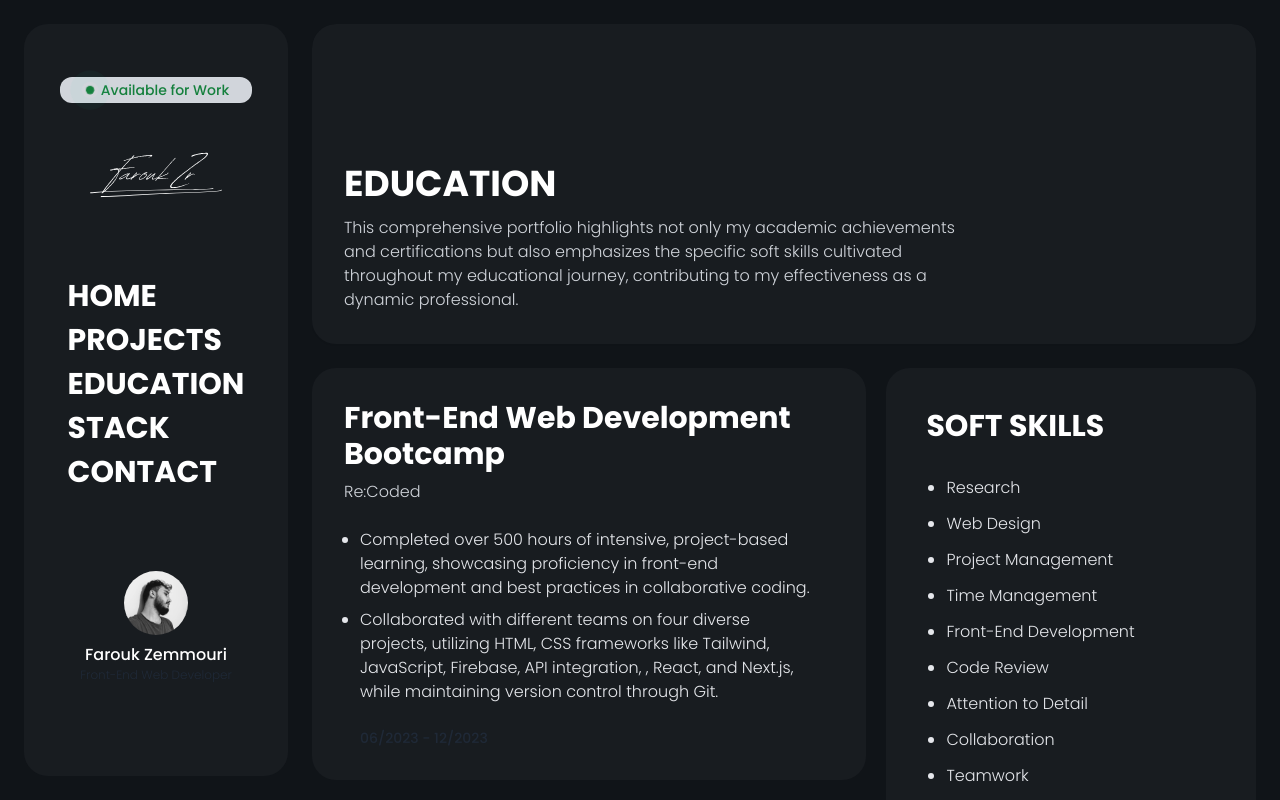
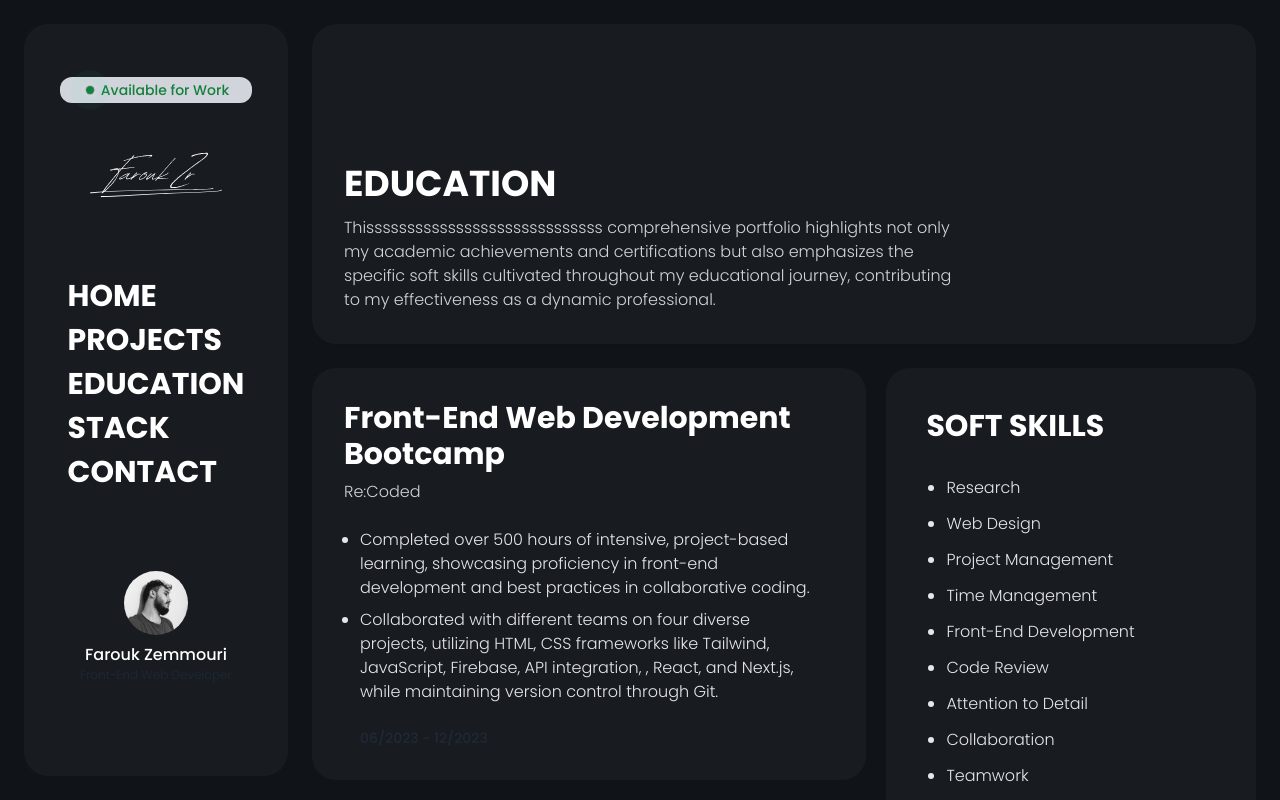
Before and after one commit to haronbh/My-portfolio, a Next.js app: page /education in a window 1280 px wide. Shown: the top 800 px of the page. Built offline with nearby package versions, Linux system fonts and the light colour scheme.

Commit message:
Update index.jsx

```diff
--- a/src/pages/education/index.jsx
+++ b/src/pages/education/index.jsx
@@ -23,7 +23,7 @@ function EducationPage() {
               Education
             </h1>
             <p className="text-md text-gray-300 font-light">
-              This comprehensive portfolio highlights not only my academic
+              Thisssssssssssssssssssssssssssss comprehensive portfolio highlights not only my academic
               achievements and certifications but also emphasizes the specific
               soft skills cultivated throughout my educational journey,
               contributing to my effectiveness as a dynamic professional.
```
